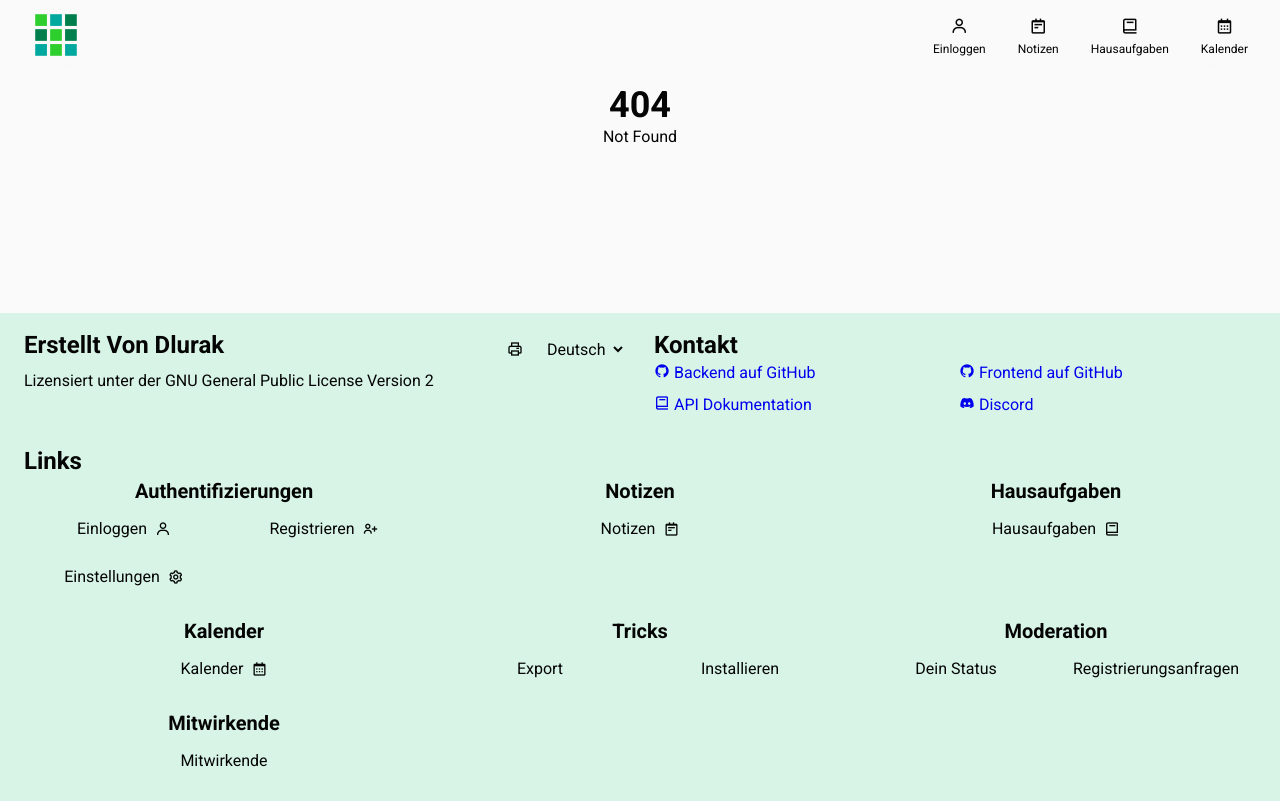
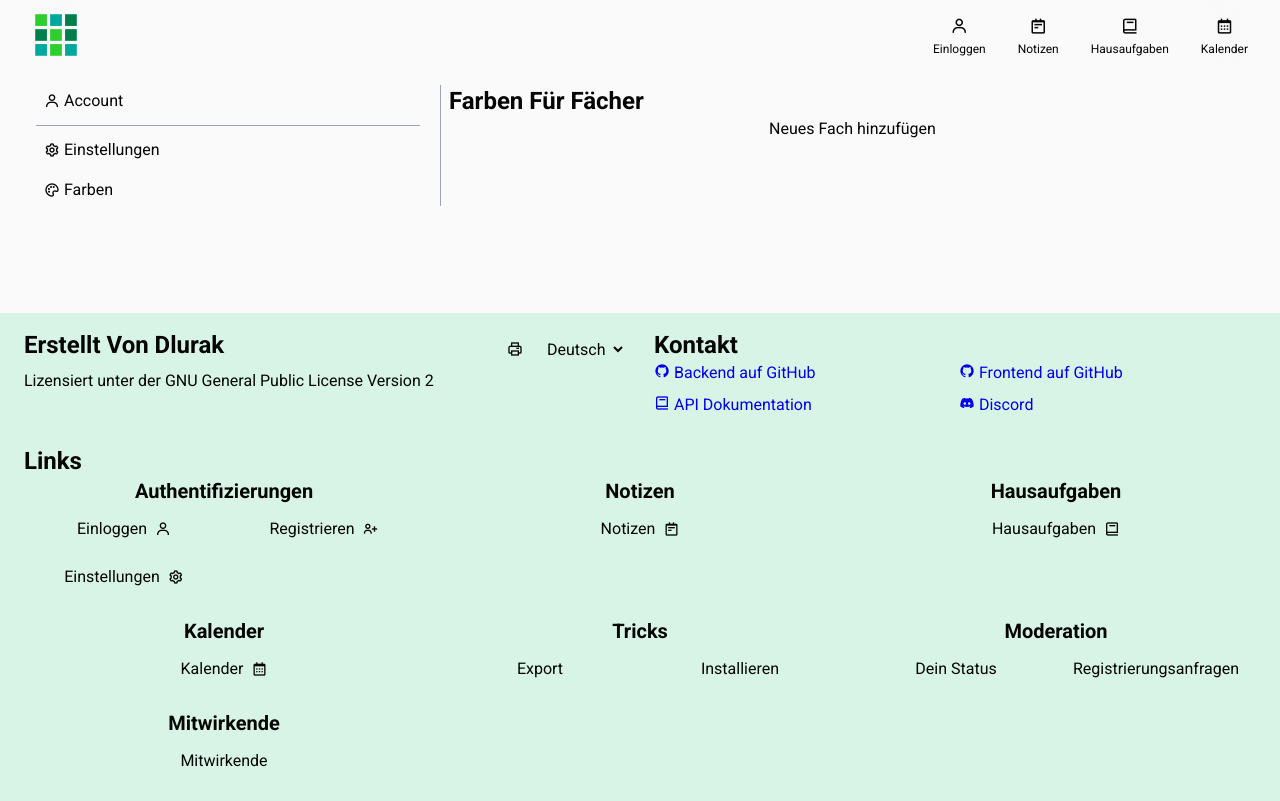
Before and after one commit to Dlurak/dloolFrontend, a SvelteKit app: page /settings/colors in a window 1280 px wide. Before the commit this address had no page. Built offline with nearby package versions, Linux system fonts and the light colour scheme.

Commit message:
:construction: Implement a basic strucutre to set new colors

```diff
--- a/src/languages/de.ts
+++ b/src/languages/de.ts
@@ -123,6 +123,7 @@ const de = {
 	'settings.save': 'Speichern',
 	'settings.account': 'Account',
 	'settings.preferences': 'Einstellungen',
+	'settings.colors': 'Farben',
 	'settings.selectSpecificSection':
 		'Wähle links eine spezifische Sektion aus, um die Einstellungen zu ändern.',
 	'settings.apperance': 'Aussehen',
--- a/src/languages/en.ts
+++ b/src/languages/en.ts
@@ -122,6 +122,7 @@ const en = {
 	'settings.save': 'Save',
 	'settings.account': 'Account',
 	'settings.preferences': 'Preferences',
+	'settings.colors': 'Colors',
 	'settings.selectSpecificSection': 'Select a specific section on the left to change its settings',
 	'settings.apperance': 'Apperance',
 	'settings.apperance.theme': 'Theme',
--- /dev/null
+++ b/src/lib/colors/ColorPicker.svelte
@@ -0,0 +1,73 @@
+<script lang="ts">
+	import Modal from '$lib/Modal.svelte';
+	import SubmitButton from '$lib/SubmitButton.svelte';
+	import type { IntRange } from '../../types/utils';
+
+	export let r: IntRange<0, 256> = 0;
+	export let g: IntRange<0, 256> = 0;
+	export let b: IntRange<0, 256> = 0;
+
+	export let open = false;
+
+	const blackOrWhiteText = (r: number, g: number, b: number) => {
+		const brightness = Math.round((r * 299 + g * 587 + b * 114) / 1000);
+		return brightness > 125 ? 'black' : 'white';
+	};
+
+	let buttonTextColour = blackOrWhiteText(r, g, b);
+
+	$: buttonTextColour = blackOrWhiteText(r, g, b);
+</script>
+
+<div style="--red: {r}; --green: {g}; --blue: {b};">
+	<button
+		class="bg-[rgb(var(--red),var(--green),var(--blue))] w-full h-full rounded-sm px-2 py-1"
+		class:text-white={buttonTextColour === 'white'}
+		class:text-black={buttonTextColour === 'black'}
+		on:click={() => {
+			open = !open;
+		}}
+	>
+		Select
+	</button>
+
+	<Modal bind:open>
+		<div class="grid grid-cols-[1fr,3fr]">
+			Rot
+			<input
+				type="range"
+				bind:value={r}
+				min="0"
+				max="255"
+				class="w-full h-2 bg-[rgb(var(--red),0,0)] rounded-lg appearance-none cursor-pointer"
+			/>
+			Grün
+			<input
+				type="range"
+				bind:value={g}
+				min="0"
+				max="255"
+				class="w-full h-2 bg-[rgb(0,var(--green),0)] rounded-lg appearance-none cursor-pointer"
+			/>
+			Blau
+			<input
+				type="range"
+				bind:value={b}
+				min="0"
+				max="255"
+				class="w-full h-2 bg-[rgb(0,0,var(--blue))] rounded-lg appearance-none cursor-pointer"
+			/>
+		</div>
+
+		<div class="bg-[rgb(var(--red),var(--green),var(--blue))] w-full h-32 rounded-lg" />
+
+		<SubmitButton
+			onClick={() => {
+				console.log(`rgb(${r},${g},${b})`);
+				open = false;
+			}}
+		>
+			Select
+		</SubmitButton>
+	</Modal>
+</div>
--- /dev/null
+++ b/src/lib/colors/hexToRgb.ts
@@ -0,0 +1,13 @@
+import type { IntRange } from '../../types/utils';
+
+export const hexToRgb = (
+	hex: string
+): {
+	r: IntRange<0, 255>;
+	g: IntRange<0, 255>;
+	b: IntRange<0, 255>;
+} => ({
+	r: parseInt(hex.slice(1, 3), 16) as IntRange<0, 255>,
+	g: parseInt(hex.slice(3, 5), 16) as IntRange<0, 255>,
+	b: parseInt(hex.slice(5, 7), 16) as IntRange<0, 255>
+});
--- a/src/routes/settings/+layout.svelte
+++ b/src/routes/settings/+layout.svelte
@@ -15,6 +15,11 @@
 			name: 'settings.preferences',
 			uri: '/preferences',
 			'box-icon': 'bx-cog'
+		},
+		{
+			name: 'settings.colors',
+			uri: '/colors',
+			'box-icon': 'bx-palette'
 		}
 	] as const;
 
--- /dev/null
+++ b/src/routes/settings/colors/+page.svelte
@@ -0,0 +1,64 @@
+<script lang="ts">
+	import QuickActionButton from '$lib/QuickActionButton.svelte';
+	import ColorPicker from '$lib/colors/ColorPicker.svelte';
+	import { hexToRgb } from '$lib/colors/hexToRgb';
+	import type { IntRange } from '../../../types/utils';
+	import { subjectColors } from '../../stores';
+
+	let data: {
+		subject: string;
+		color: {
+			r: IntRange<0, 255>;
+			g: IntRange<0, 255>;
+			b: IntRange<0, 255>;
+		};
+	}[] = Object.keys($subjectColors).map((subject) => ({
+		subject,
+		color: hexToRgb($subjectColors[subject])
+	}));
+</script>
+
+<div>
+	<section>
+		<h3>Farben für Fächer</h3>
+		<div class="flex flex-col gap-4">
+			{#each data as entry}
+				<div class="flex flex-row gap-2 items-center justify-between">
+					<ColorPicker bind:r={entry.color.r} bind:g={entry.color.g} bind:b={entry.color.b} />
+
+					<div class="flex flex-row items-center">
+						<input bind:value={entry.subject} class="rounded-sm text-light-text dark:text-light-text px-2 py-0.5" placeholder="Fach" />
+						<QuickActionButton
+							iconName="bx-trash"
+							focusedIconName="bx-trash"
+							color="text-red-500 dark:text-red-400"
+							title="Farbe entfernen"
+							on:click={() => {
+								const index = data.indexOf(entry);
+								data.splice(index, 1);
+								data = [...data];
+							}}
+						/>
+					</div>
+				</div>
+			{/each}
+			<button
+				on:click={() => {
+					data = [
+						...data,
+						{
+							subject: '',
+							color: {
+								r: 63,
+								g: 81,
+								b: 181
+							}
+						}
+					];
+				}}
+			>
+				Neues Fach hinzufügen
+			</button>
+		</div>
+	</section>
+</div>
```
